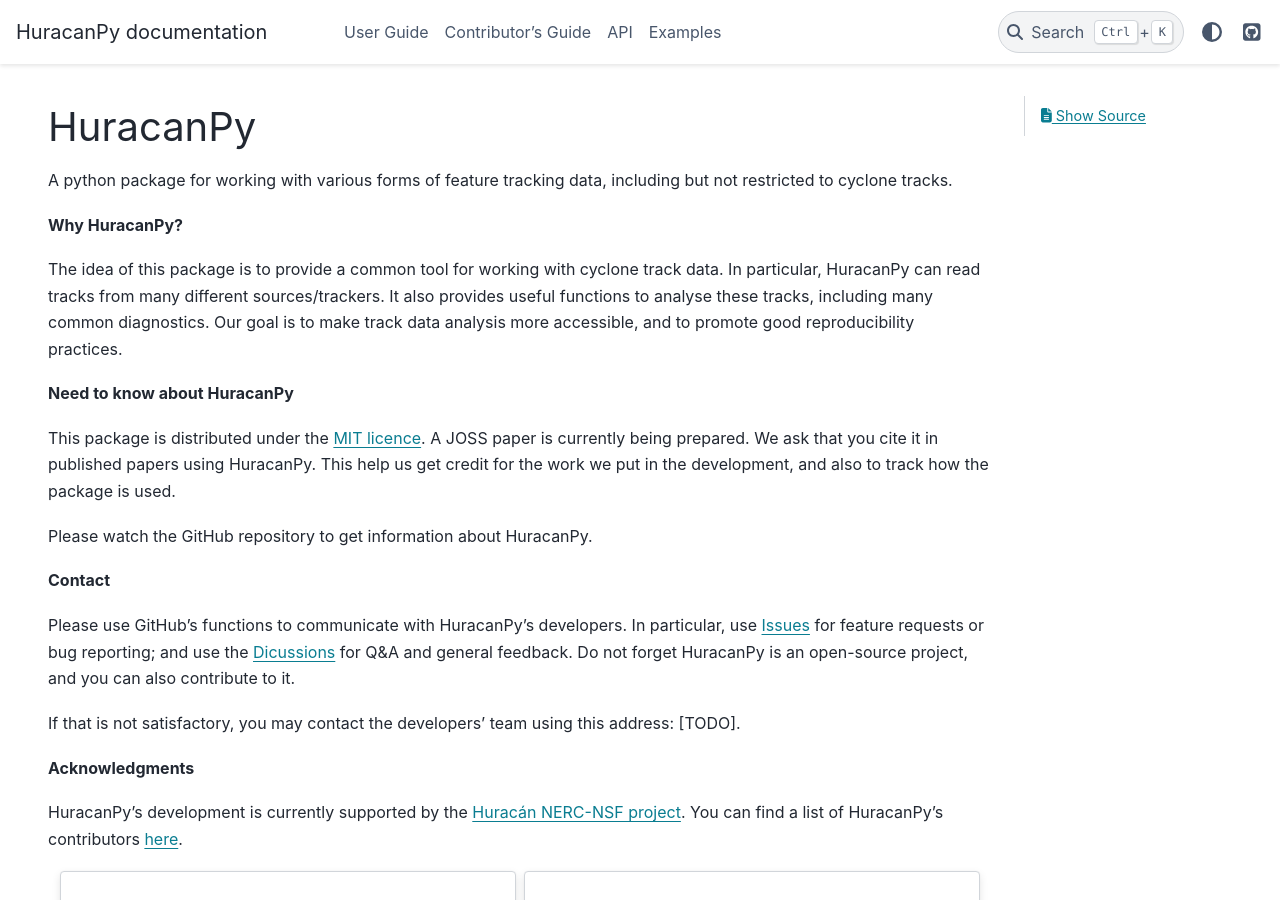
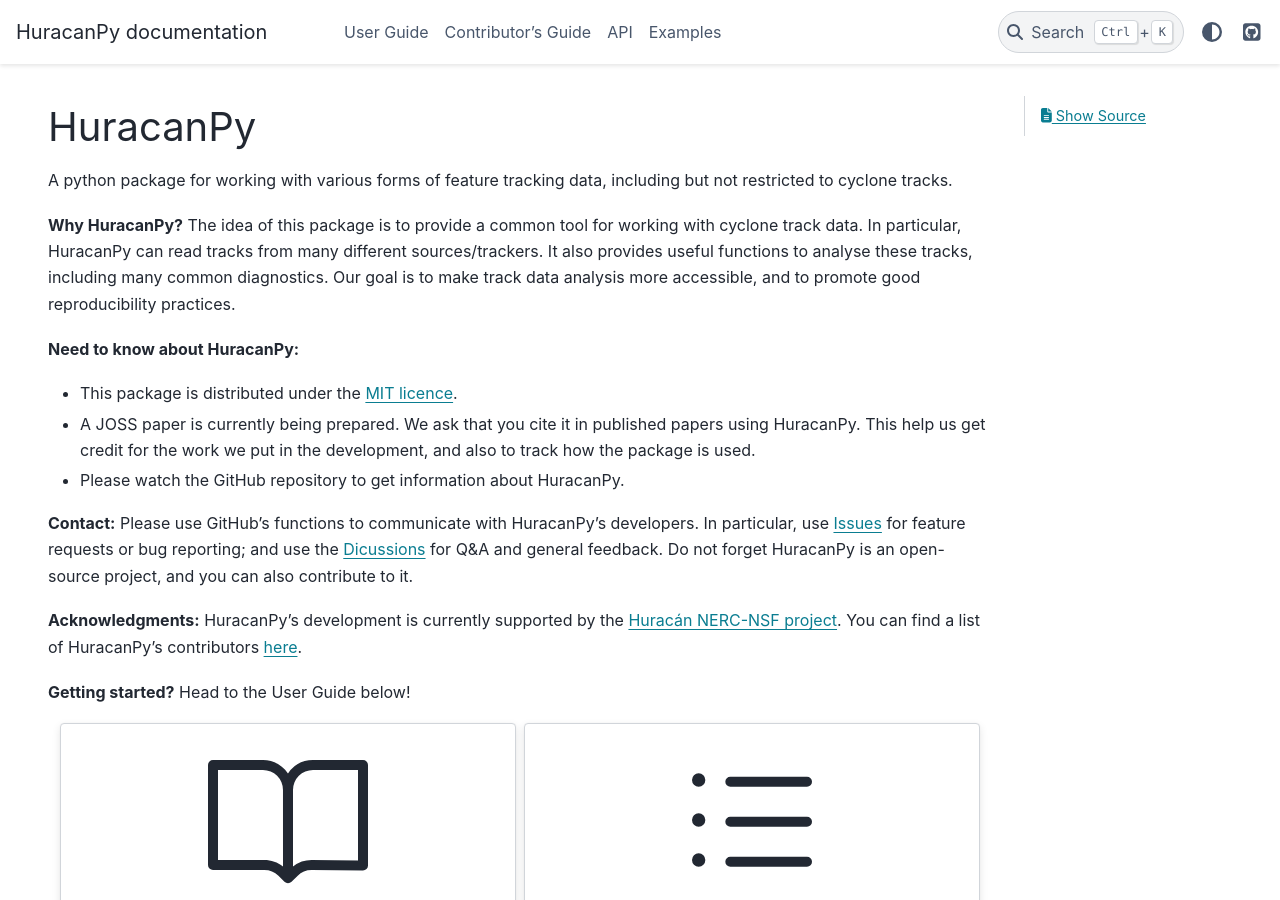
Before and after one commit to Huracan-project/huracanpy, a Sphinx documentation site: the page built from docs/index.rst, in a window 1280 px wide and 900 px high. Built offline with Sphinx 7.4.7 and the PyData theme 0.15.4, drawn with Linux system fonts in a browser that asks for light colours.

Commit message:
Update landing page

```diff
--- a/docs/index.rst
+++ b/docs/index.rst
@@ -18,31 +18,28 @@ HuracanPy
 A python package for working with various forms of feature tracking data, including but not restricted to cyclone tracks.
 
 **Why HuracanPy?**
-
 The idea of this package is to provide a common tool for working with cyclone track data.
 In particular, HuracanPy can read tracks from many different sources/trackers.
 It also provides useful functions to analyse these tracks, including many common diagnostics.
 Our goal is to make track data analysis more accessible, and to promote good reproducibility practices.
 
 
-**Need to know about HuracanPy**
+**Need to know about HuracanPy:**
 
-This package is distributed under the `MIT licence <https://github.com/Huracan-project/huracanpy/blob/master/LICENSE>`_.
-A JOSS paper is currently being prepared. We ask that you cite it in published papers using HuracanPy. This help us get credit for the work we put in the development, and also to track how the package is used.
+* This package is distributed under the `MIT licence <https://github.com/Huracan-project/huracanpy/blob/master/LICENSE>`_.
 
-Please watch the GitHub repository to get information about HuracanPy.
+* A JOSS paper is currently being prepared. We ask that you cite it in published papers using HuracanPy. This help us get credit for the work we put in the development, and also to track how the package is used.
 
-**Contact**
+* Please watch the GitHub repository to get information about HuracanPy.
 
+**Contact:**
 Please use GitHub's functions to communicate with HuracanPy's developers. In particular, use `Issues <https://github.com/Huracan-project/huracanpy/issues>`_ for feature requests or bug reporting; and use the `Dicussions <https://github.com/Huracan-project/huracanpy/discussions>`_ for Q&A and general feedback. Do not forget HuracanPy is an open-source project, and you can also contribute to it.
 
-If that is not satisfactory, you may contact the developers' team using this address: [TODO].
-
-**Acknowledgments**
-
+**Acknowledgments:**
 HuracanPy's development is currently supported by the `Huracán NERC-NSF project <https://research.reading.ac.uk/huracan/about-huracan/project-overview/>`_.
 You can find a list of HuracanPy's contributors `here <https://github.com/Huracan-project/huracanpy/graphs/contributors>`_.
 
+**Getting started?** Head to the User Guide below!
 
 .. grid:: 1 2 2 2
     :gutter: 2
```
